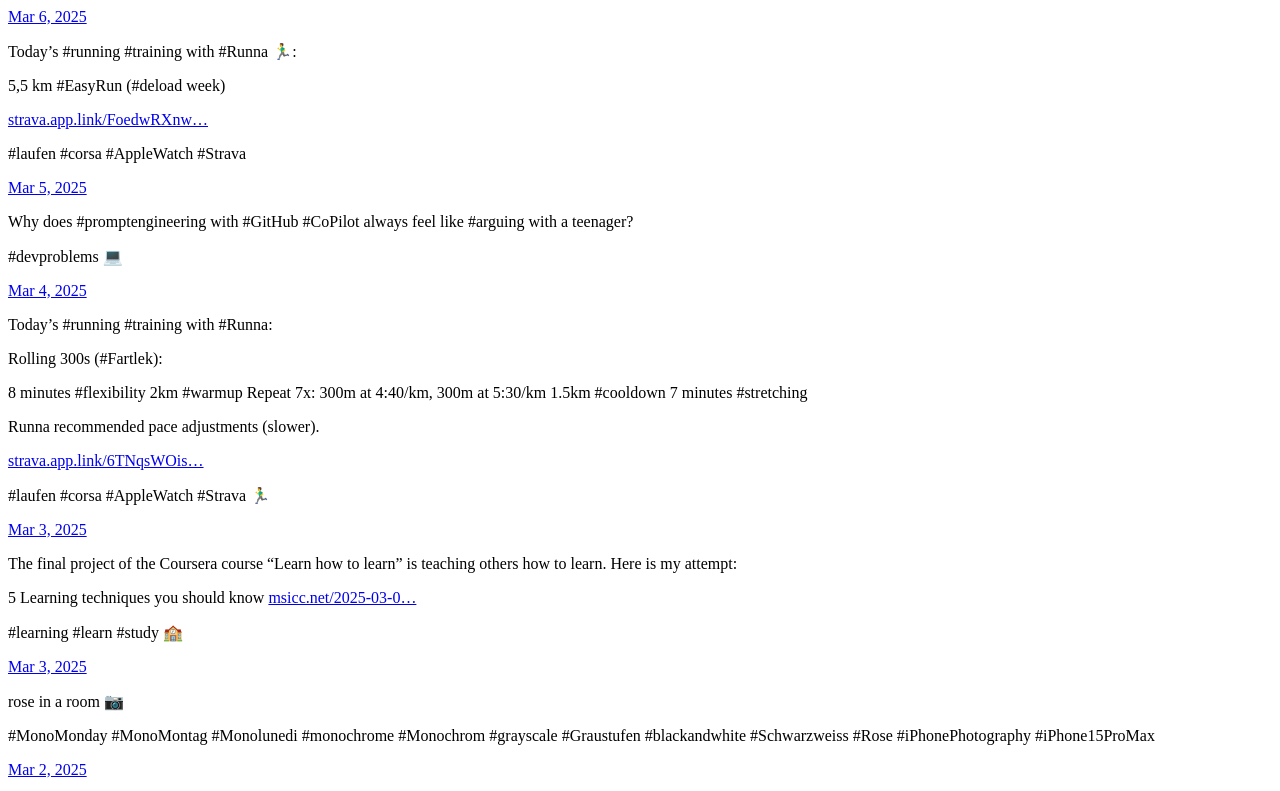
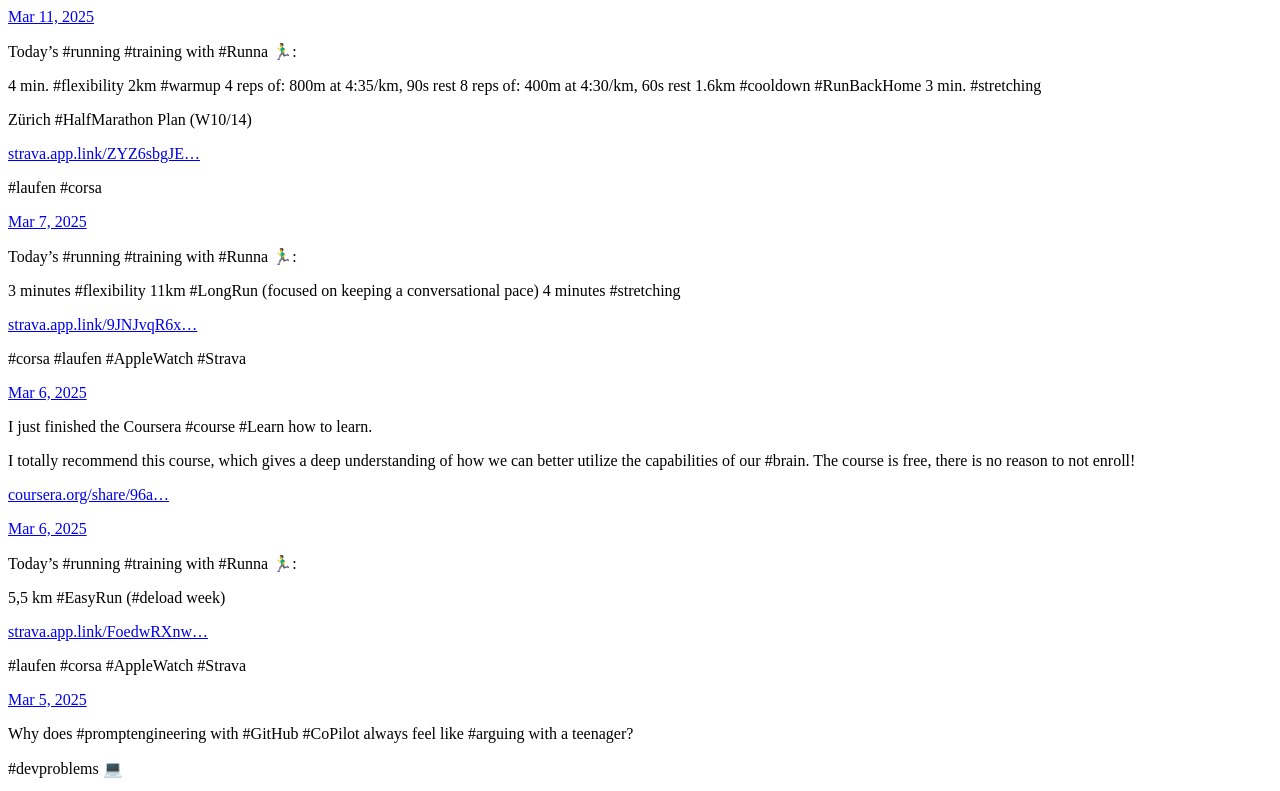
Before and after one commit to MSicc/msiccdotsocial.github.io, a plain HTML site: page index.html in a window 1280 px wide. Shown: the top 791 px of the page. Drawn offline with Linux system fonts and the light colour scheme.

Commit message:
Archiving from Micro.blog.

```diff
--- a/index.html
+++ b/index.html
@@ -21,6 +21,58 @@
 <div class="h-feed">
 
 
+
+	  <div class="h-entry">
+
+
+		<a href="https://msicc.social/2025/03/11/todays-running-training-with-runna.html" class="u-url"><time class="dt-published" datetime="2025-03-11 19:06:13 &#43;0100">Mar 11, 2025</time></a>
+
+		<div class="e-content">
+			 <p>Today’s #running #training with #Runna 🏃‍♂️:</p>
+<p>4 min. #flexibility
+2km #warmup
+4 reps of: 800m at 4:35/km, 90s rest
+8 reps of: 400m at 4:30/km, 60s rest
+1.6km #cooldown
+#RunBackHome
+3 min. #stretching</p>
+<p>Zürich #HalfMarathon Plan (W10/14)</p>
+<p><a href="https://strava.app.link/ZYZ6sbgJERb">strava.app.link/ZYZ6sbgJE&hellip;</a></p>
+<p>#laufen #corsa</p>
+<!-- raw HTML omitted -->
+
+		</div>
+	  </div>
+
+	  <div class="h-entry">
+
+
+		<a href="https://msicc.social/2025/03/07/todays-running-training-with-runna.html" class="u-url"><time class="dt-published" datetime="2025-03-07 19:22:01 &#43;0100">Mar 7, 2025</time></a>
+
+		<div class="e-content">
+			 <p>Today’s #running #training with #Runna 🏃‍♂️:</p>
+<p>3 minutes #flexibility
+11km #LongRun (focused on keeping a conversational pace)
+4 minutes #stretching</p>
+<p><a href="https://strava.app.link/9JNJvqR6xRb">strava.app.link/9JNJvqR6x&hellip;</a></p>
+<p>#corsa #laufen #AppleWatch #Strava</p>
+<!-- raw HTML omitted -->
+
+		</div>
+	  </div>
+
+	  <div class="h-entry">
+
+
+		<a href="https://msicc.social/2025/03/06/i-just-finished-the-coursera.html" class="u-url"><time class="dt-published" datetime="2025-03-06 19:29:59 &#43;0100">Mar 6, 2025</time></a>
+
+		<div class="e-content">
+			 <p>I just finished the Coursera #course #Learn how to learn.</p>
+<p>I totally recommend this course, which gives a deep understanding of how we can better utilize the capabilities of our #brain. The course is free, there is no reason to not enroll!</p>
+<p><a href="https://coursera.org/share/96a2c470cac68a7a14e18f10ba61a060">coursera.org/share/96a&hellip;</a></p>
+
+		</div>
+	  </div>
 
 	  <div class="h-entry">
 
```
